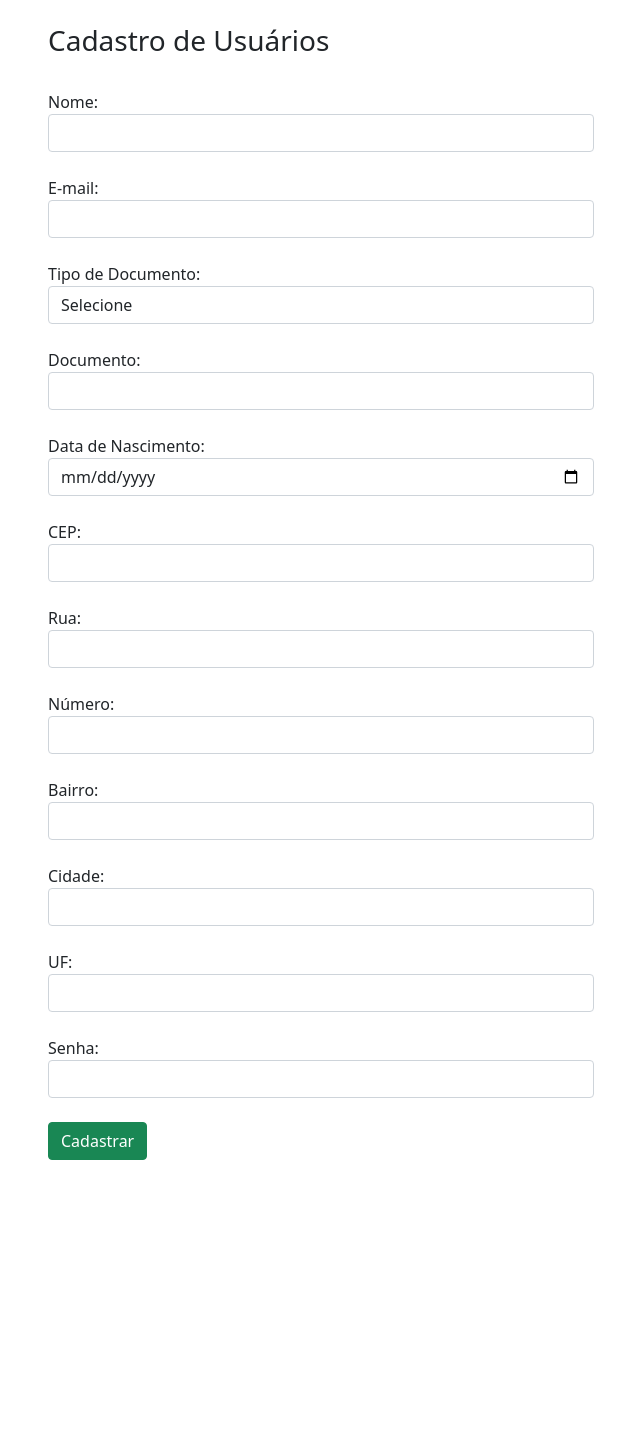
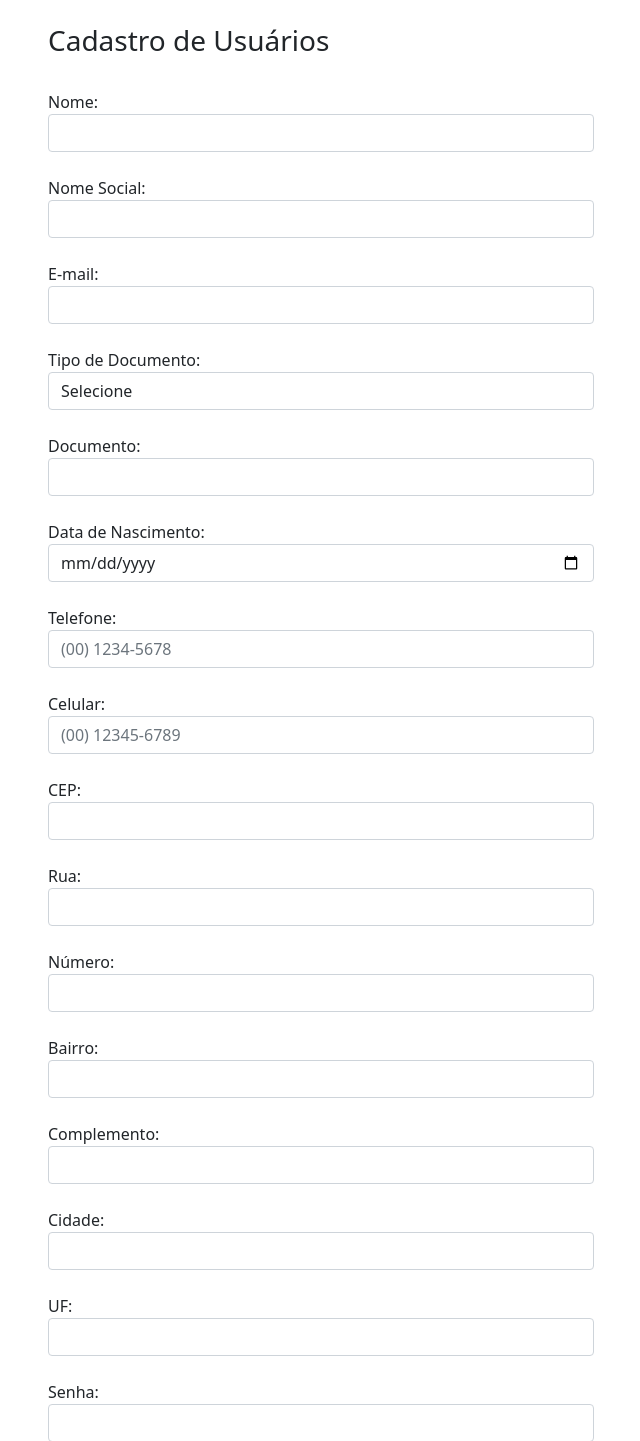
Before and after one commit to VictorH131/Projeto_AgroMalandrin_new, a PHP site: page /admin/usuarios.php in a window 1280 px wide. Shown: the part 130-1571 px from the top of the page, without its empty margins (319-959 px from the left). Before the commit the page ends 1290 px from the top, so only its background shows below. Run offline with PHP 8.4, Linux system fonts and the light colour scheme.

Commit message:
alteração do codigo e (ainda imcompleto), e anotado o erro

```diff
--- a/admin/erros/erros_ano.txt
+++ b/admin/erros/erros_ano.txt
@@ -1,2 +1,4 @@
 -- erros
     1 - Conseguimos inserir de primeira no banco, mas ouve alguns erros nos adicionado dos campos onde alguns deles não foram inseridos.
+
+    2 - tentamos mas deu um erro pelo nome dos campos ao adicionar na tabela
--- a/admin/includes/header.php
+++ b/admin/includes/header.php
@@ -70,6 +70,7 @@
                                 <li><a href="usuarios.php"  class="dropdown-item" > <h1>Usuarios</h1> </a></li>
                                 <li><a href="clientes.php"  class="dropdown-item" > <h1>Clientes</h1> </a></li>
                                 <li><a href="pedidos.php"  class="dropdown-item" > <h1>Pedidos</h1> </a></li>
+                                <li><a href="produtos.php"  class="dropdown-item" > <h1></h1> </a></li>
                                 <li><a class="dropdown-item" href="#">Another action</a></li>
                                 <li><a class="dropdown-item" href="#">Something else here</a></li>
                                 <li><hr class="dropdown-divider"></li>
--- a/admin/pedidos.php
+++ b/admin/pedidos.php
@@ -15,9 +15,7 @@
     <div class="container justify-content-center">
         <div class="row">
             <div class="col-md-6 mx-auto">
-
                 <div class="box">
-
                     <br><h3>Cadastro de Pedidos</h3><br>
 
                         <form action="" method="POST">
@@ -46,6 +44,6 @@
                             <button type="submit"></button>
                         </form><br><br>
 
-                        <h3>Pedidos Feitos</h3>
+                        <h3>Pedidos Realizados</h3>
 </body>
 </html>
--- a/admin/usuarios.php
+++ b/admin/usuarios.php
@@ -2,55 +2,89 @@
 include_once 'includes/header.php';
 require_once 'includes/dbconnect.php';
 
-// Ativar exibição de erros para depuração /
-
+// Ativar exibição de erros para depuração
 error_reporting(E_ALL);
 ini_set('display_errors', 1);
 
 $success = '';
 $aviso = '';
 
-
 if (isset($_POST['addnew'])) {
-    // Verifica se todos os campos necessários foram enviados
-    if (isset($_POST["nome_usu"], $_POST["email_usu"], $_POST["data_nascimento"], $_POST["documento_usu"], $_POST["cep"], $_POST["rua"], $_POST["numero"], $_POST["bairro"], $_POST["cidade"], $_POST["uf"], $_POST["senha"])) {
+    // Verifica se todos os campos necessários foram criados
+    // Alterado para verificar o nome correto do campo
+    if (isset($_POST["nome_usu"], $_POST["email_usu"], $_POST["tipo_documento"], $_POST["documento_usu"], $_POST["data_nascimento"], $_POST["telefone_usu"], $_POST["celular_usu"], $_POST["cep"], $_POST["rua"], $_POST["numero"], $_POST["bairro"], $_POST["complemento"], $_POST["cidade"], $_POST["uf"], $_POST["senha"])) {
         // Verifica se os campos obrigatórios estão vazios
-        if (empty($_POST["noome_usu"]) || empty($_POST["email_usu"]) || empty($_POST["data_nascimento"]) || empty($_POST["documento_usu"]) || empty($_POST["cep"]) || empty($_POST["rua"]) || empty($_POST["numero"]) || empty($_POST["bairro"]) || empty($_POST["cidade"]) || empty($_POST["uf"]) || empty($_POST["senha"])) {
-            $aviso = "Todos os campos são obrigatórios.";
+        if (empty($_POST["nome_usu"]) || empty($_POST["email_usu"]) || empty($_POST["tipo_documento"]) || empty($_POST["documento_usu"]) || empty($_POST["data_nascimento"]) || empty($_POST["cep"]) || empty($_POST["rua"]) || empty($_POST["numero"]) || empty($_POST["bairro"]) || empty($_POST["cidade"]) || empty($_POST["uf"]) || empty($_POST["senha"])) {
+            $aviso = "Todos os campos obrigatórios devem ser preenchidos.";
         } else {
             // Captura os dados do formulário
-            $nome_usu = $_POST["nome_usu"];
+            $id_usu = isset($_POST["id_usu"]) ? $_POST["id_usu"] : -1;
+            $nome_usu = $_POST["nome_usu"]; // ALTERADO: 'user_name' para 'nome_usu'
+            $nome_social = $_POST["nome_social"] ?? null;
+            $documento_usu = $_POST["documento_usu"];
+            $tipo_documento = $_POST["tipo_documento"];
+            $data_nascimento = $_POST["data_nascimento"];
+            $data_cadastro_usu = date('Y-m-d H:i:s'); // Setando a data e hora atual
             $email_usu = $_POST["email_usu"];
-            $documento_usu = $_POST["documento_usu"];
-            $data_nascimento = $_POST["data_nascimento"];
-            $cep = $_POST["cep"];
             $rua = $_POST["rua"];
-            $numero = $_POST["numero"];
             $bairro = $_POST["bairro"];
             $cidade = $_POST["cidade"];
+            $numero = $_POST["numero"];
+            $cep = $_POST["cep"];
+            $telefone_usu = $_POST["telefone_usu"];
+            $celular_usu = $_POST["celular_usu"] ?? null;
             $uf = $_POST["uf"];
-            $senha = password_hash($_POST["senha"], PASSWORD_BCRYPT); // Criptografa a senha
+            $complemento = $_POST["complemento"] ?? null;
+            $status_usu = "ativo"; // Definindo status inicial como 'ativo'
+            $senha = password_hash($_POST["senha"], PASSWORD_BCRYPT); // Criptografando a senha
 
             // Validação do CPF
-            if ($_POST["tipo_documento"] === 'cpf' && !validarCPF($documento_usu)) {
+            if ($tipo_documento === 'cpf' && !validarCPF($documento_usu)) {
                 $aviso = "CPF inválido.";
             } else {
                 // Preparar a inserção
-                $stmt = $conn->prepare("INSERT INTO Usuario (nome_usu, email_usu, documento_usu, data_nascimento, cep, rua, numero, bairro, cidade, uf, senha) VALUES (?, ?, ?, ?, ?, ?, ?, ?, ?, ?, ?)");
-                $stmt->bind_param("sssssssssss", $nome_usu, $email_usu, $documento_usu, $data_nascimento, $cep, $rua, $numero, $bairro, $cidade, $uf, $senha);
+                $stmt = $conn->prepare("INSERT INTO Usuario (data_cadastro_usu, nome_usu, nome_social, email_usu, telefone_usu, celular_usu, data_nascimento, tipo_do_documento_usu, documento_usu, uf, cidade, bairro, rua, numero, cep, complemento_usu, status_usu, senha) VALUES (?, ?, ?, ?, ?, ?, ?, ?, ?, ?, ?, ?, ?, ?, ?, ?, ?)");
 
-                // Executar a inserção
-                if ($stmt->execute()) {
-                    $success = "Usuário cadastrado com sucesso.";
+                if ($stmt === false) {
+                    $aviso = "Erro na preparação da consulta: " . $conn->error; // Exibe o erro
                 } else {
-                    $aviso = "Erro ao cadastrar usuário: " . $stmt->error;
+                    // Verifique se $complemento é nulo e passe 'NULL' se necessário
+                    $stmt->bind_param("ssssssssssssssss",
+                        $data_cadastro_usu,
+                        $nome_usu,
+                        $nome_social ?? null, // Adicionando nome_social
+                        $email_usu,
+                        $telefone_usu,
+                        $celular_usu,
+                        $data_nascimento,
+                        $tipo_documento,
+                        $documento_usu,
+                        $uf,
+                        $cidade,
+                        $bairro,
+                        $rua,
+                        $numero,
+                        $cep,
+                        $complemento ?? null, // Passando complemento como nulo se não existir
+                        $status_usu,
+                        $senha
+                    );
+
+                    // Executar a inserção
+                    if ($stmt->execute()) {
+                        $success = "Usuário cadastrado com sucesso.";
+                    } else {
+                        $aviso = "Erro ao cadastrar usuário: " . $stmt->error;
+                    }
                 }
             }
         }
     } else {
         $aviso = "Erro: Campo faltante detectado.";
     }
+
 }
+
 
 // Função para validar CPF
 function validarCPF($cpf) {
@@ -79,7 +113,6 @@ function validarCPF($cpf) {
     $segundoDigito = ($segundoDigito >= 10) ? 0 : $segundoDigito;
     return (intval($cpf[10]) == $segundoDigito);
 }
-
 ?>
 
 <!DOCTYPE html>
@@ -88,7 +121,6 @@ function validarCPF($cpf) {
     <meta charset="UTF-8">
     <meta name="viewport" content="width=device-width, initial-scale=1.0">
     <title>Cadastro de Usuário | Agro Malandrin</title>
-
 </head>
 
 <body>
@@ -98,7 +130,7 @@ function validarCPF($cpf) {
                 <div class="box">
                     <br><h3>Cadastro de Usuários</h3><br>
 
-                    <!-- Exibir mensagens de sucesso ou problema-->
+                    <!-- Exibir mensagens de sucesso ou problema -->
                     <?php if (!empty($success)): ?>
                         <div class='alert alert-success'><?= $success ?></div>
                     <?php endif; ?>
@@ -107,24 +139,35 @@ function validarCPF($cpf) {
                     <?php endif; ?>
 
                     <form action="" method="POST">
-                        <label for="user_name">Nome:</label>
-                        <input type="text" id="user_name" name="user_name" required class="form-control"><br>
+                        <input type="hidden" id="id_usu" name="id_usu" value="-1" class="form-control">
+
+                        <label for="nome_usu">Nome:</label>
+                        <input type="text" id="nome_usu" name="nome_usu" required class="form-control"><br>
+
+                        <label for="nome_social">Nome Social:</label>
+                        <input type="text" id="nome_social" name="nome_social" class="form-control"><br>
 
                         <label for="email_usu">E-mail:</label>
                         <input type="email" id="email_usu" name="email_usu" required class="form-control"><br>
 
-                        <label for="tipo_documento_usu">Tipo de Documento:</label>
-                        <select name="tipo_documento_usu" id="tipo_documento_usu" class="form-control" required>
+                        <label for="tipo_documento">Tipo de Documento:</label>
+                        <select name="tipo_documento" id="tipo_documento" class="form-control" required>
                             <option value="invalido">Selecione</option>
                             <option value="cpf">CPF</option>
                             <option value="rg">RG</option>
                         </select><br>
 
-                        <label for="documento_usuario">Documento:</label>
-                        <input type="text" id="documento_usuario" name="documento_usuario" required class="form-control"><br>
+                        <label for="documento_usu">Documento:</label>
+                        <input type="text" id="documento_usu" name="documento_usu" required class="form-control"><br>
 
                         <label for="data_nascimento">Data de Nascimento:</label>
                         <input type="date" id="data_nascimento" name="data_nascimento" required class="form-control"><br>
+
+                        <label for="telefone_usu">Telefone:</label>
+                        <input type="text" id="telefone_usu" name="telefone_usu" placeholder="(00) 1234-5678" class="form-control"><br>
+
+                        <label for="celular_usu">Celular:</label>
+                        <input type="text" id="celular_usu" name="celular_usu" placeholder="(00) 12345-6789" required class="form-control"><br>
 
                         <label for="cep">CEP:</label>
                         <input type="text" id="cep" name="cep" required class="form-control"><br>
@@ -137,6 +180,9 @@ function validarCPF($cpf) {
 
                         <label for="bairro">Bairro:</label>
                         <input type="text" id="bairro" name="bairro" required class="form-control"><br>
+
+                        <label for="complemento">Complemento:</label>
+                        <input type="text" id="complemento" name="complemento" class="form-control"><br>
 
                         <label for="cidade">Cidade:</label>
                         <input type="text" id="cidade" name="cidade" required class="form-control"><br>
@@ -153,6 +199,5 @@ function validarCPF($cpf) {
             </div>
         </div>
     </div>
-
 </body>
 </html>
```
Also changed, not shown: admin/itens_pedido.php (added, +24 -0 lines), admin/produtos.php (added, +24 -0 lines).
